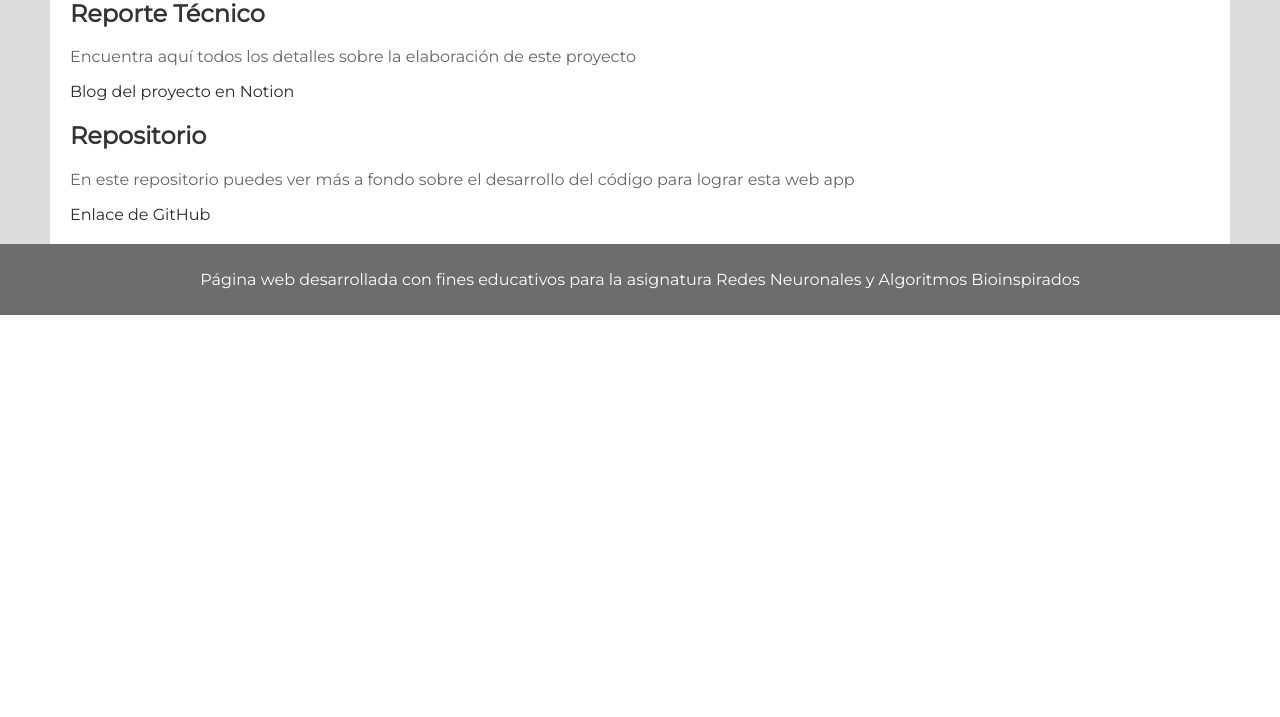
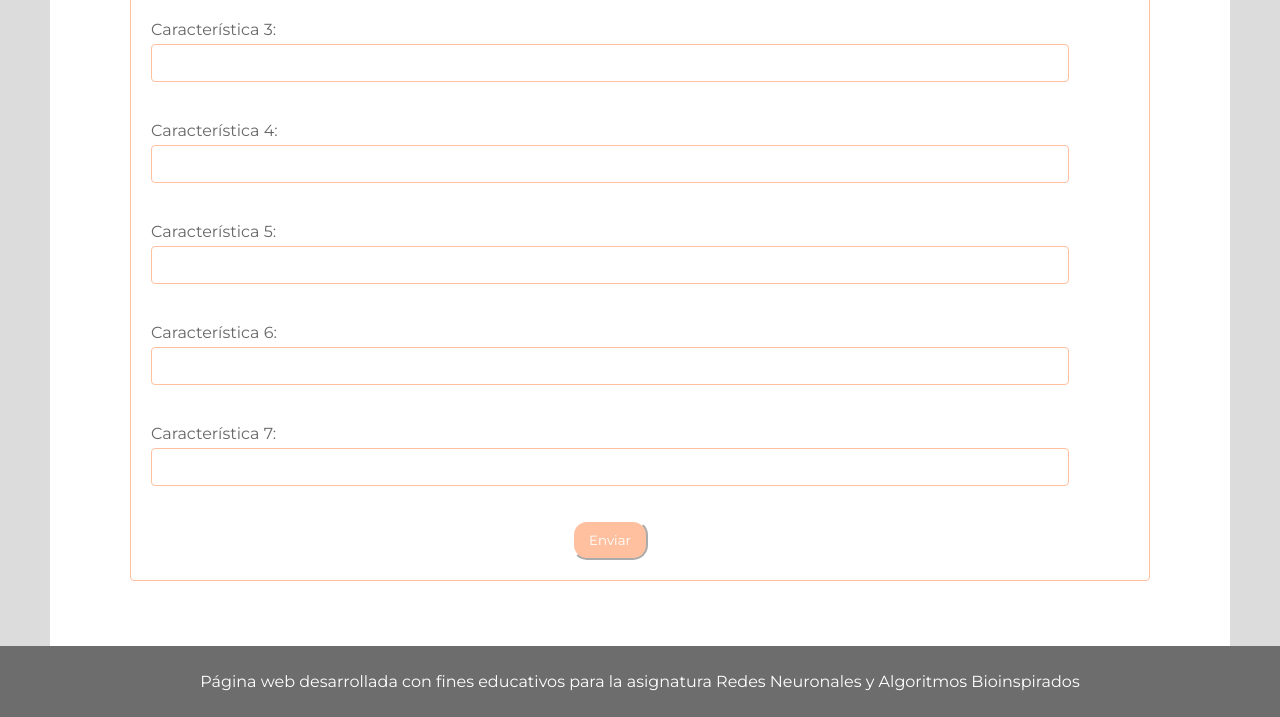
Before and after one commit to stefanycantero/scorecard_web_app, a Flask app: page / in a window 1280 px wide. Shown: the part 530-1247 px from the top of the page. Before the commit the page ends 845 px from the top, so only its background shows below. Run offline with Flask 3, Linux system fonts and the light colour scheme.

Commit message:
draft changes

```diff
--- a/static/style.css
+++ b/static/style.css
@@ -39,19 +67,9 @@ nav ul li a {
     align-content: center;
     margin-left: 50px;
     margin-right: 50px;
-    padding-right: 12px;
-    padding-left: 20px;
-}
-
-.flex-container {
-    display: flex;
-    justify-content: space-between;
-    align-items: flex-start;
-}
-
-.flex-container section {
-    flex:content;
-    margin: 5px;
+    padding-right: 50px;
+    padding-left: 50px;
+    padding-bottom: 50px;
 }
 
 .content h1, .content h2 {
@@ -62,25 +80,64 @@ nav ul li a {
     color: #666;
 }
 
-.content section {
-    margin-bottom: 20px;
+.content label {
+    display: block;
+    margin-top: 10px;
+    color: #666;
+    font-family: 'Montserrat', sans-serif;
 }
 
-.content video {
-    max-width: 100%;
-    height: auto;
+.content section {
+    margin-bottom: 15px;
 }
 
-button {
-    background-color: #007BFF;
+form {
+    align-content: center;
+    margin-right: 30px;
+    margin-left: 30px;
+    padding: 20px;
+    border: 1px solid #ffc09f;
+    border-radius: 4px;
+    background-color: white;
+    padding-right: 80px;
+}
+
+.content div[id="result"] {
+    font-weight: bold;
+    align-content: center;
+    text-align: center;
+}
+
+.content input[type="number"], .content textarea {
+    width: 100%;
+    padding: 10px;
+    margin-top: 5px;
+    margin-bottom: 10px;
+    border: 1px solid #ffc09f;
+    border-radius: 4px;
+    box-sizing: border-box;
+    font-family: 'Montserrat', sans-serif;
+    color: #666;
+}
+
+.content button[type="submit"] {
+    background-color: #ffc09f;
     color: white;
-    border: none;
     padding: 10px 15px;
     cursor: pointer;
+    border-radius: 15px;
+    font-family: 'Montserrat', sans-serif;
+    border-color: white;
+    &:hover {
+        background-color: #ff8c61;
+        font-weight: bold;
+    }
 }
 
-button:hover {
-    background-color: #0056b3;
+.button-container {
+    display: flex;
+    justify-content: center;
+    margin-top: 5px;
 }
 
 footer {
--- a/templates/index.html
+++ b/templates/index.html
@@ -4,7 +4,7 @@
 <head>
     <meta charset="UTF-8">
     <meta name="viewport" content="width=device-width, initial-scale=1.0">
-    <title>Mi Aplicación</title>
+    <title>Scorecard</title>
     <link rel="stylesheet" href="{{ url_for('static', filename='style.css') }}">
     <script src="https://code.jquery.com/jquery-3.6.0.min.js"></script>
 </head>
@@ -14,8 +14,8 @@
     <nav>
         <ul>
             <li><a href="{{ url_for('index') }}">Inicio</a></li>
-            <li><a href="#reporte">Reporte técnico</a></li>
-            <li><a href="#repositorio">GitHub</a></li>
+            <li><a href="#reporte">Reporte técnico</a></li> <!-- Pendiente agregar enlace -->
+            <li><a href="#repositorio">GitHub</a></li> <!-- Pendiente agregar enlace -->
         </ul>
     </nav>
 
@@ -28,65 +28,70 @@
                 Es fácil de usar y tiene múltiples herramientas para ayudar al usuario.</p>
         </section>
 
-        <div class="flex-container">
         <!-- Video -->
+        <div class="accordion">
+            <button class="accordion-button">¿Cómo usar el aplicativo?</button>
+            <div class="accordion-content">
                 <section id="video">
-                <h2>¿Tienes dudas?</h2>
                     <p>Mira el video tutorial para aprender a usar la aplicación:</p>
                     <video width="400" controls>
                         <source src="{{ url_for('static', filename='tutorial.mp4') }}" type="video/mp4">
                         Tu navegador no soporta la reproducción de videos.
                     </video>
                 </section>
+            </div>
+        </div>
 
         <!-- Formulario -->
         <section id="formulario">
             <h2>Realiza una predicción</h2>
             <p>Llena el formulario con tus datos y obtén un resultado al instante:</p>
             <form id="prediction-form">
-                    <label for="c1">Característica 1:
+                <label for="c1">Característica 1:<br>
                     <input type="number" id="c1" name="c1" step="any" required>
                 </label><br>
-                    <label for="c2">Característica 2:
+                <label for="c2">Característica 2:<br>
                     <input type="number" id="c2" name="c2" step="any" required>
                 </label><br>
-                    <label for="c3">Característica 3:
+                <label for="c3">Característica 3:<br>
                     <input type="number" id="c3" name="c3" step="any" required>
                 </label><br>
-                    <label for="c4">Característica 4:
+                <label for="c4">Característica 4:<br>
                     <input type="number" id="c4" name="c4" step="any" required>
                 </label><br>
-                    <label for="c5">Característica 5:
+                <label for="c5">Característica 5:<br>
                     <input type="number" id="c5" name="c5" step="any" required>
                 </label><br>
-                    <label for="c6">Característica 6:
+                <label for="c6">Característica 6:<br>
                     <input type="number" id="c6" name="c6" step="any" required>
                 </label><br>
-                    <label for="c7">Característica 7:
+                <label for="c7">Característica 7:<br>
                     <input type="number" id="c7" name="c7" step="any" required>
                 </label><br>
+                <div class="button-container">
                     <button type="submit">Enviar</button>
+                </div>
             </form>
             <div id="result"></div>
         </section>
-        </div>
 
-        <!-- Reporte tecnico  -->
+        <!-- Reporte tecnico
         <section id="reporte">
             <h2>Reporte Técnico</h2>
             <p>Encuentra aquí todos los detalles sobre la elaboración de este proyecto</p>
             <a>Blog del proyecto en Notion</a>
-        </section>
+        </section>  -->
 
-        <!-- Repositorio -->
+        <!-- Repositorio
         <section id="repositorio">
             <h2>Repositorio</h2>
             <p>En este repositorio puedes ver más a fondo sobre el desarrollo del código para lograr esta web app</p>
             <a>Enlace de GitHub</a>
-        </section>
+        </section> -->
 
         <script>
             $(document).ready(function() {
+                // Formulario
                 $('#prediction-form').on('submit', function(event) {
                     event.preventDefault(); // Prevent the form from submitting the traditional way
                     $.ajax({
@@ -94,12 +99,20 @@
                         type: "POST",
                         data: $(this).serialize(),
                         success: function(response) {
-                            $('#result').html('<h2>Resultado de la Predicción</h2><p>La probabilidad de que el cliente obtenga el crédito es: <strong>' + response.prediction.toFixed(2) + '</strong></p>');
+                            $('#result').html(
+                                '<h2>Resultado de la predicción</h2><p>La probabilidad de que el cliente obtenga el crédito es: <strong>' + response.prediction.toFixed(2) + '</strong></p>'
+                            );
                         },
                         error: function(xhr, status, error) {
                             $('#result').html('<p>Hubo un error al procesar el formulario: ' + error + '</p>');
                         }
                     });
+                });
+
+                // Acordión
+                $('.accordion-button').click(function() {
+                    $(this).next('.accordion-content').slideToggle();
+                    $(this).toggleClass('active');
                 });
             });
         </script>
```
Also changed, not shown: other parts of static/style.css (+31 -3 lines). Lines whose indentation alone changed are shown as unchanged.
